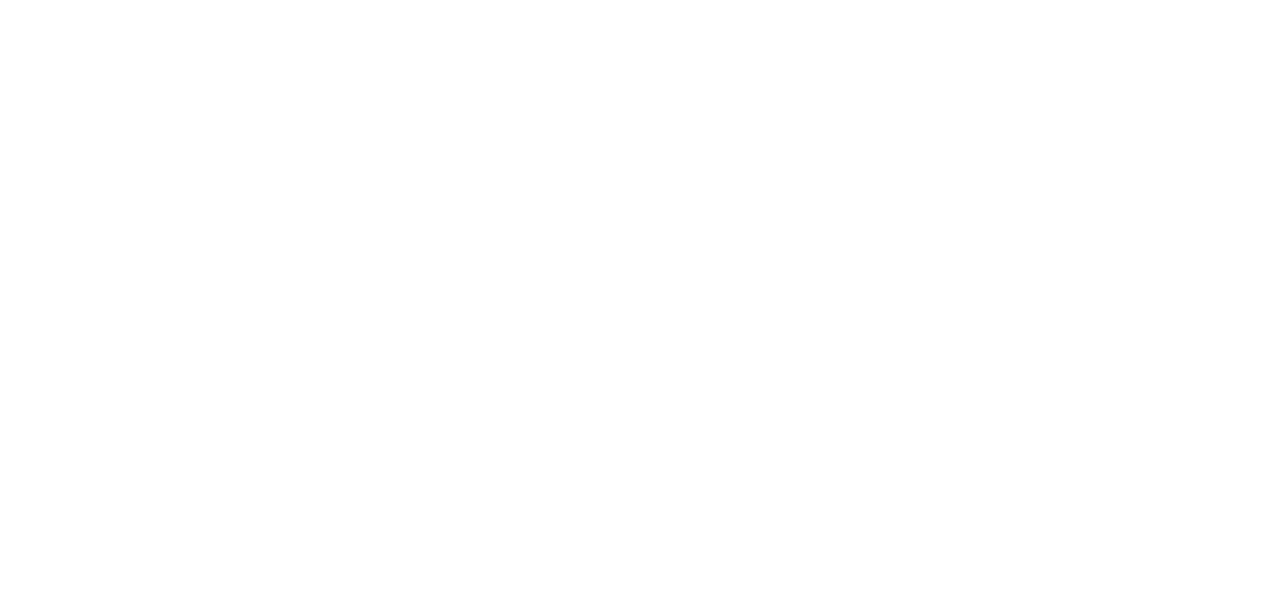
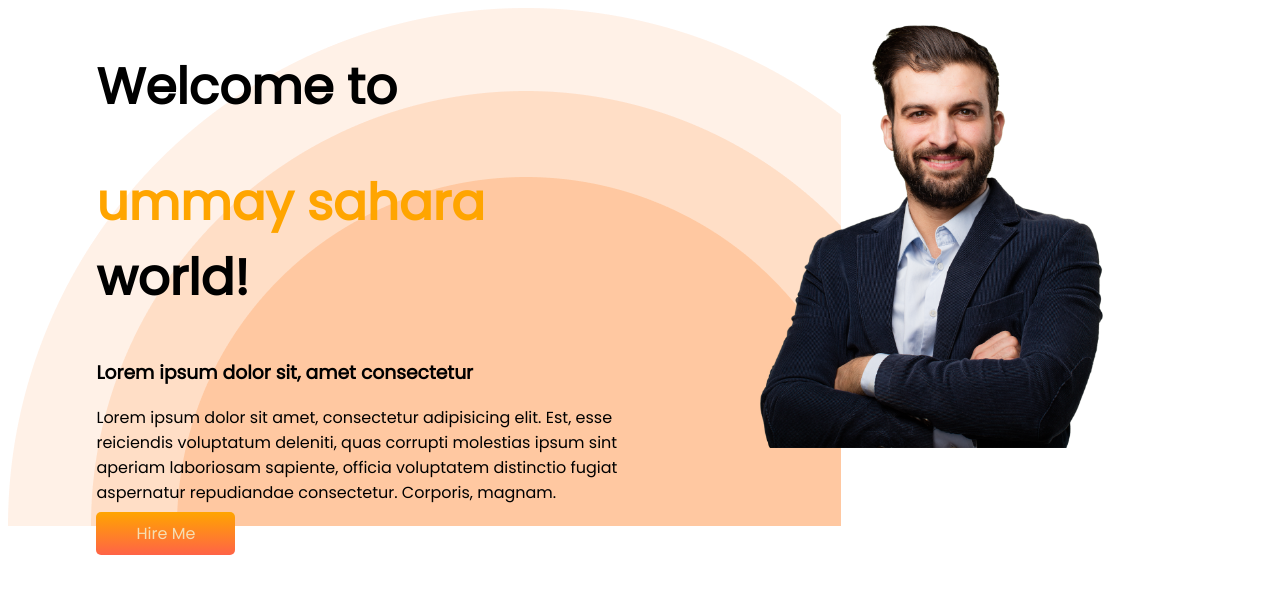
Before and after one commit to ummaysahara/first-project, a plain HTML site: page index.html in a window 1280 px wide. Drawn offline with Linux system fonts and the light colour scheme.

Commit message:
first-section-done

```diff
--- a/index.html
+++ b/index.html
@@ -1,13 +1,34 @@
 <!DOCTYPE html>
 <html lang="en">
+
 <head>
     <meta charset="UTF-8">
     <meta http-equiv="X-UA-Compatible" content="IE=edge">
     <meta name="viewport" content="width=device-width, initial-scale=1.0">
     <title>My First Project</title>
+    <link rel="preconnect" href="https://fonts.googleapis.com">
+    <link rel="preconnect" href="https://fonts.gstatic.com" crossorigin>
+    <link href="https://fonts.googleapis.com/css2?family=Poppins&display=swap" rel="stylesheet">
     <link rel="stylesheet" href="style.css">
 </head>
+
 <body>
+    <section class="top-banner">
+        <div class="half-width">
+            <h1>Welcome to</h1>
+            <h1> <span class="orange-color">ummay sahara </span> world!</h1>
+            <h3>Lorem ipsum dolor sit, amet consectetur </h3>
+            <p>Lorem ipsum dolor sit amet, consectetur adipisicing elit. Est, esse reiciendis voluptatum deleniti, quas
+                corrupti molestias ipsum sint aperiam laboriosam sapiente, officia voluptatem distinctio fugiat
+                aspernatur
+                repudiandae consectetur. Corporis, magnam.</p>
+            <a class="link-button" target="_blank" href="https://github.com/ummaysahara/first-project">Hire Me</a>
+        </div>
+        <div class="half-width">
+            <img src="images/hardy.png" alt="">
 
+        </div>
+    </section>
 </body>
+
 </html>
--- a/style.css
+++ b/style.css
@@ -0,0 +1,38 @@
+body {
+    font-family: 'Poppins', sans-serif;
+
+}
+
+h1 {
+    font-size: 50px;
+}
+
+.orange-color {
+    color: orange;
+}
+
+section {
+    display: flex;
+}
+
+.half-width {
+    width: 50%;
+    padding-left: 7%;
+}
+
+.half-width img {
+    width: 70%;
+}
+
+.link-button {
+    text-decoration: none;
+    background-image: linear-gradient(orange, tomato);
+    padding: 10px 40px;
+    border-radius: 5px;
+    color: wheat;
+}
+
+.top-banner {
+    background-image: url(images/header_bg.png);
+    background-repeat: no-repeat;
+}
```
